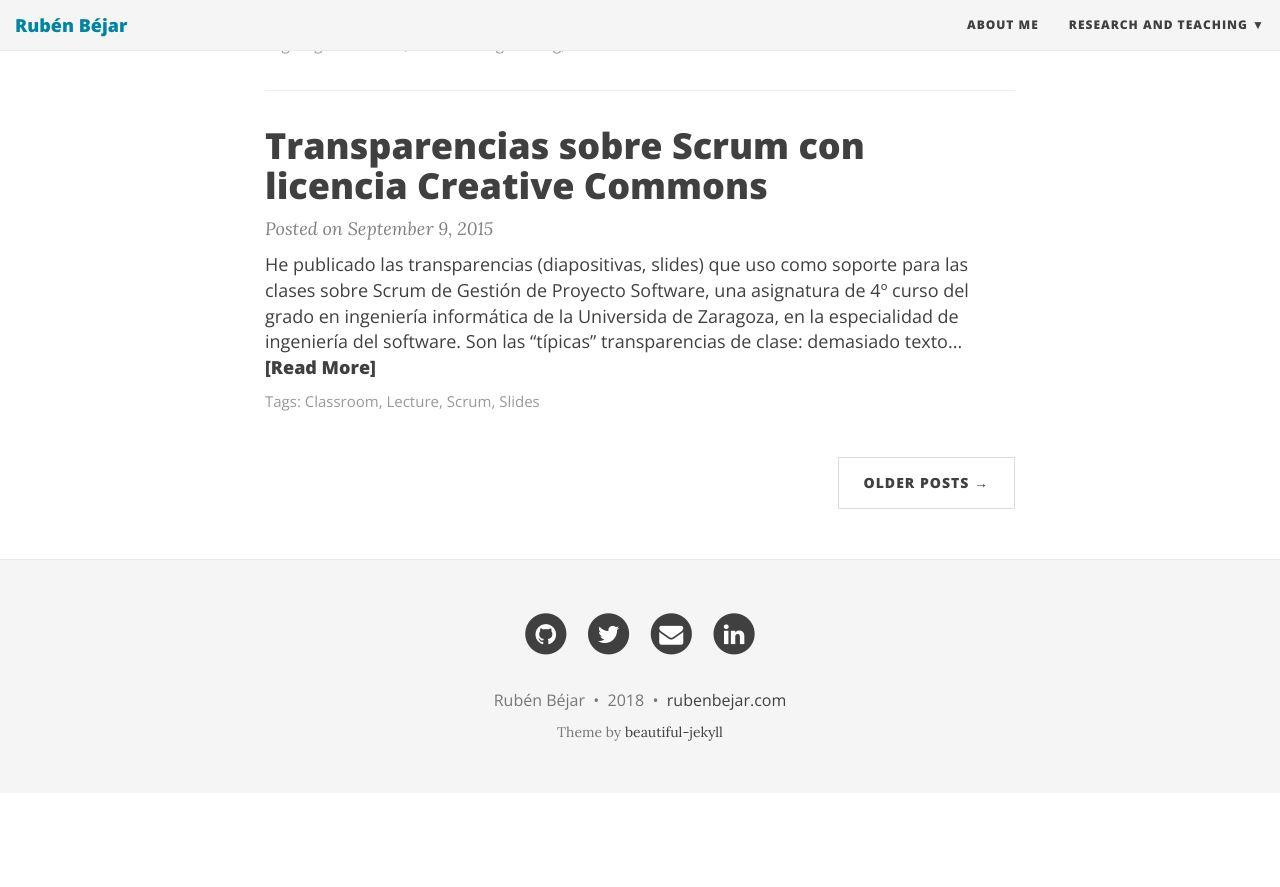
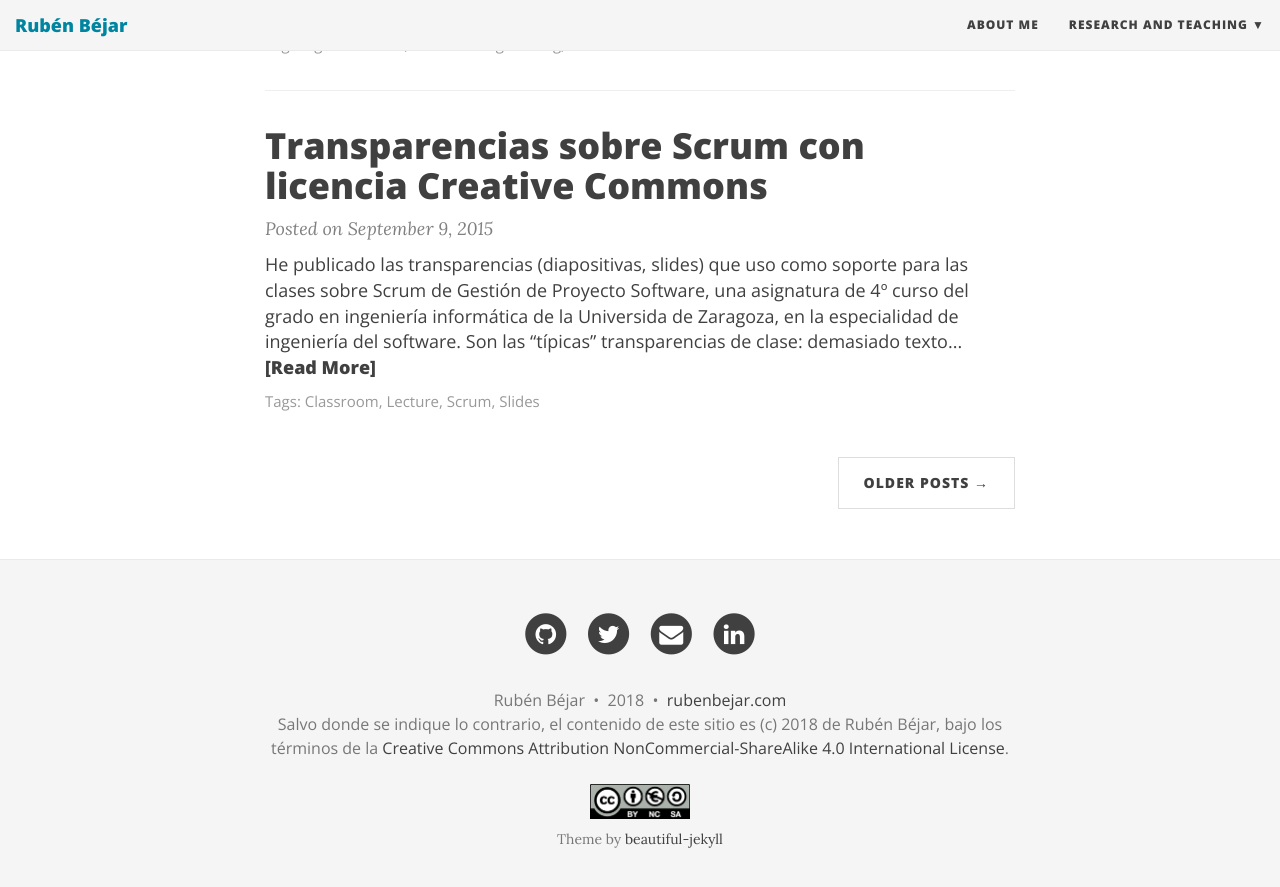
Before and after one commit to rbejar/rbejar.github.io, a Jekyll site: the page built from index.html, in a window 1280 px wide and 900 px high, scrolled down 1505 px. Shown: the top 887 px of the window. Built offline with Jekyll 4.4.1, drawn with Linux system fonts in a browser that asks for light colours; nearby versions of some CDN libraries; the list of posts is cut into pages by our own code; before the commit the page ends 2298 px from its top, so only the background shows below that.

Commit message:
Añadido aviso licencia CC al footer

```diff
--- a/_includes/footer.html
+++ b/_includes/footer.html
@@ -153,6 +153,10 @@
 		  &nbsp;&bull;&nbsp;
 		  <a href="{{ site.url }}">{{ site.url-pretty }}</a>
 		  {% endif %}
+		  <br>
+		  Salvo donde se indique lo contrario, el contenido de este sitio es (c) {{ site.time | date: '%Y' }} de {{ site.author.name }}, bajo los términos de la <a href="http://creativecommons.org/licenses/by-nc-sa/4.0/">Creative Commons Attribution NonCommercial-ShareAlike 4.0 International License</a>.
+		  <br><br><img src="/img/by-nc-sa.eu.png" alt="CC-BY-NC-SA"/ width="100">
+
 	    </p>
 	        <!-- Please don't remove this, keep my open source work credited :) -->
 		<p class="theme-by text-muted">
```
Also changed, not shown: img/by-nc-sa.eu.png (added).
